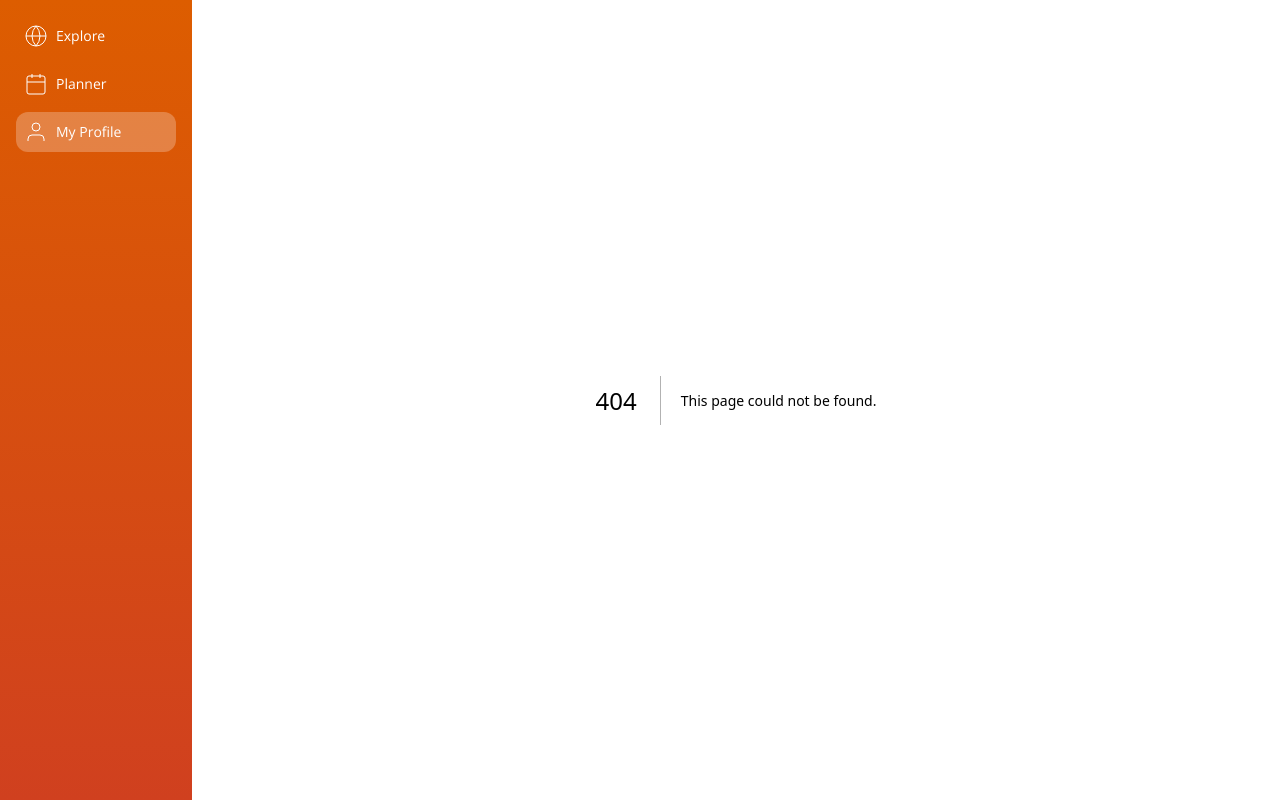
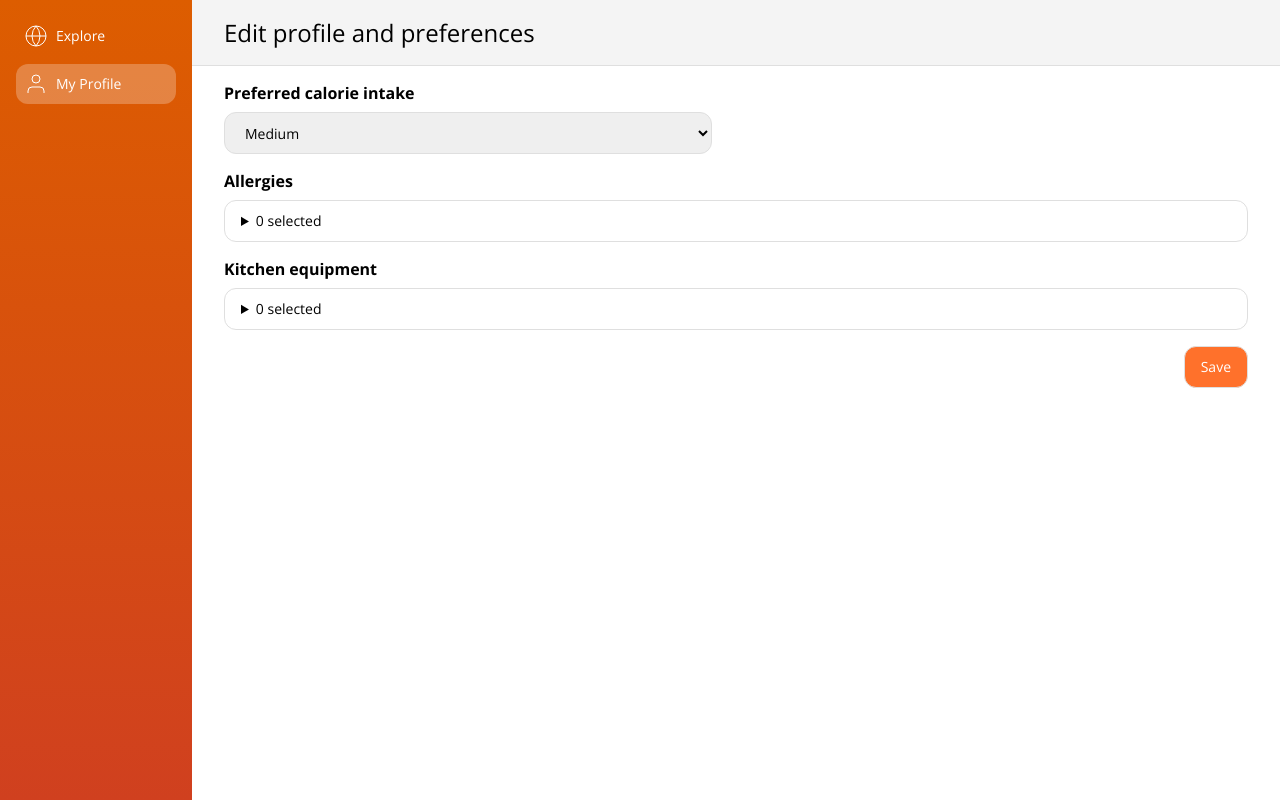
Before and after one commit to makiprogrammer/cookbook, a Next.js app: page /profile in a window 1280 px wide. Before the commit this address had no page. Built offline with nearby package versions, Linux system fonts and the light colour scheme.

Commit message:
Create profile settings page

```diff
--- /dev/null
+++ b/app/profile/ProfileEditor.tsx
@@ -0,0 +1,83 @@
+"use client";
+
+import { Button } from "components/Button";
+import { Multiselect } from "components/Multiselect";
+import { formDataToObject } from "global/formData";
+import { allergyList, calorieIntakeList, equipmentList } from "global/meals";
+import {
+  ProfileSettings,
+  defaultProfileSettings,
+  profileSettingsKey,
+} from "global/profile";
+import { FormSubmitHandler } from "global/types";
+import useLocalStorage from "global/useLocalStorage";
+
+import styles from "./ProfilePage.module.css";
+
+export default function ProfileEditor() {
+  const [profileSettings, setProfileSettings] =
+    useLocalStorage<ProfileSettings>(
+      profileSettingsKey,
+      defaultProfileSettings
+    );
+
+  const { allergies, equipment, calorieIntake } = profileSettings ?? {};
+
+  const onSubmit: FormSubmitHandler = (e) => {
+    e.preventDefault(); // disable form action
+    const formData = new FormData(e.currentTarget);
+    const newSettings = formDataToObject(formData, [
+      "equipment",
+      "allergies",
+    ]) as ProfileSettings;
+    setProfileSettings(newSettings);
+    alert("Settings saved!");
+  };
+
+  if (!profileSettings) return null;
+
+  return (
+    <form className={styles.form} onSubmit={onSubmit}>
+      <div className={styles.table}>
+        <label>
+          Preferred calorie intake
+          <select name="calorieIntake" defaultValue={calorieIntake}>
+            {calorieIntakeList.map((ci) => (
+              <option key={ci.id} value={ci.id}>
+                {ci.label}
+              </option>
+            ))}
+          </select>
+        </label>
+
+        <label className={styles.full}>
+          Allergies
+          <Multiselect
+            name="allergies"
+            options={allergyList.map(({ id, label }) => ({
+              id,
+              label,
+              defaultSelected: allergies?.includes(id),
+            }))}
+          />
+        </label>
+
+        <label className={styles.full}>
+          Kitchen equipment
+          <Multiselect
+            name="equipment"
+            options={equipmentList.map(({ id, label }) => ({
+              id,
+              label,
+              defaultSelected: equipment?.includes(id),
+            }))}
+          />
+        </label>
+      </div>
+
+      <Button type="submit" theme="primary" style={{ marginLeft: "auto" }}>
+        Save
+      </Button>
+    </form>
+  );
+}
--- /dev/null
+++ b/app/profile/ProfilePage.module.css
@@ -0,0 +1,22 @@
+.form {
+  display: flex;
+  flex-direction: column;
+  gap: 1rem;
+}
+
+.table {
+  display: grid;
+  grid-template-columns: 1fr 1fr;
+  gap: 1rem 3rem;
+}
+
+.table > * {
+  display: flex;
+  flex-direction: column;
+  gap: 0.5rem;
+  font-weight: bold;
+}
+
+.table .full {
+  grid-column: 1 / -1;
+}
--- /dev/null
+++ b/app/profile/page.tsx
@@ -0,0 +1,16 @@
+import { PageContent, PageTitle } from "components/PageStructure";
+
+import ProfileEditor from "./ProfileEditor";
+
+export default function ProfilePage() {
+  return (
+    <main>
+      <PageTitle>
+        <h1>Edit profile and preferences</h1>
+      </PageTitle>
+      <PageContent>
+        <ProfileEditor />
+      </PageContent>
+    </main>
+  );
+}
--- a/global/meals.ts
+++ b/global/meals.ts
@@ -1,4 +1,6 @@
 import {
+  Allergen,
+  CalorieIntake,
   Ingredient,
   KitchenEquipment,
   MealType,
@@ -22,8 +24,7 @@ export const mealIconType: Record<MealType, IconType> = {
   OTHER: "star",
 };
 
-export function useMealTypes() {
-  const mealTypes: Record<MealType, string> = {
+export const mealTypeNames: Record<MealType, string> = {
   DRINK: "Drink",
   BREAKFAST: "Breakfast",
   APPETIZER: "Appetizer",
@@ -33,15 +34,14 @@ export function useMealTypes() {
   SNACK: "Snack",
   OTHER: "Other",
 };
-  const mealTypesList = Object.entries(mealTypes).map(([key, label]) => ({
-    key,
+export const mealTypeList = Object.entries(mealTypeNames).map(
+  ([id, label]) => ({
+    id: id as MealType,
     label,
-  }));
-  return { mealTypes, mealTypesList };
-}
+  })
+);
 
-export function useKitchenEquipment() {
-  const equipment: Record<KitchenEquipment, string> = {
+export const equipmentNames: Record<KitchenEquipment, string> = {
   OVEN: "oven",
   STOVE: "stove",
   MICROWAVE: "microwave",
@@ -50,12 +50,9 @@ export function useKitchenEquipment() {
   BLENDER: "blender",
   PAN: "pan",
 };
-  const equipmentList = Object.entries(equipment).map(([id, label]) => ({
-    id: id as KitchenEquipment,
-    label,
-  }));
-  return { equipment, equipmentList };
-}
+export const equipmentList = Object.entries(equipmentNames).map(
+  ([id, label]) => ({ id: id as KitchenEquipment, label })
+);
 
 export const unitNames: Record<Unit, string> = {
   GRAM: "g",
@@ -73,6 +70,31 @@ export const unitsOfType: Record<UnitType, Unit[]> = {
   NONE: [],
 };
 
+export const allergyNames: Record<Allergen, string> = {
+  GLUTEN: "gluten",
+  DAIRY: "dairy",
+  EGGS: "eggs",
+  SOY: "soy",
+  FISH: "fish",
+  SHELLFISH: "shellfish",
+  PEANUT: "peanut",
+  TREE_NUTS: "tree nuts",
+  SESAME: "sesame",
+};
+export const allergyList = Object.entries(allergyNames).map(([id, label]) => ({
+  id: id as Allergen,
+  label,
+}));
+
+export const calorieIntakeNames: Record<CalorieIntake, string> = {
+  LOW: "Low",
+  MEDIUM: "Medium",
+  HIGH: "High",
+};
+export const calorieIntakeList = Object.entries(calorieIntakeNames).map(
+  ([id, label]) => ({ id: id as CalorieIntake, label })
+);
+
 /** An object mapping raw ingredient id with the `Ingredient` object. */
 export type IngredientMapping = Record<string, Ingredient>;
 
--- a/global/navigation.ts
+++ b/global/navigation.ts
@@ -8,6 +8,6 @@ export interface NavigationItem {
 
 export const NAVIGATION_LINKS: NavigationItem[] = [
   { href: "/explore", label: "Explore", icon: "globe" },
-  { href: "/planner", label: "Planner", icon: "calendar" },
+  // { href: "/planner", label: "Planner", icon: "calendar" },
   { href: "/profile", label: "My Profile", icon: "user" },
 ];
--- /dev/null
+++ b/global/profile.ts
@@ -0,0 +1,13 @@
+import { KitchenEquipment, Allergen, CalorieIntake } from "@prisma/client";
+
+export interface ProfileSettings {
+  equipment?: KitchenEquipment[];
+  allergies?: Allergen[];
+  calorieIntake?: CalorieIntake;
+}
+
+export const profileSettingsKey = "profileSettings";
+export const defaultProfileSettings: ProfileSettings = {
+  allergies: [],
+  calorieIntake: CalorieIntake.MEDIUM,
+};
--- a/global/types.ts
+++ b/global/types.ts
@@ -1,3 +1,6 @@
 import { Argument } from "classnames";
+import { FormEventHandler } from "react";
 
 export type ClassName = Argument;
+
+export type FormSubmitHandler = FormEventHandler<HTMLFormElement>;
--- /dev/null
+++ b/global/useLocalStorage.ts
@@ -0,0 +1,48 @@
+"use client";
+
+import { useCallback, useEffect, useState } from "react";
+
+function savedValue(key: string, isObject: boolean) {
+  let savedValue = localStorage.getItem(key);
+  if (savedValue && isObject) {
+    try {
+      return JSON.parse(savedValue);
+    } catch (e) {
+      console.error(e);
+    }
+  }
+  return savedValue;
+}
+
+export default function useLocalStorage<T>(
+  key: string,
+  initialValue: T
+): [T | undefined, (newValue: T) => void] {
+  const isObject = typeof initialValue === "object";
+  const [value, setValue] = useState<T>();
+  // undefined on first render to avoid server side rendering problems
+
+  const setLocalStorageValue = useCallback(
+    (newValue: T) => {
+      const toBeSaved = isObject ? JSON.stringify(newValue) : newValue;
+      localStorage.setItem(key, toBeSaved as string);
+    },
+    [isObject, key]
+  );
+  const setValueComplete = useCallback(
+    (newValue: T) => {
+      setLocalStorageValue(newValue);
+      setValue(newValue);
+    },
+    [setLocalStorageValue, setValue]
+  );
+
+  // load saved from local storage or save initial object on first render
+  useEffect(() => {
+    const saved = savedValue(key, isObject);
+    if (saved === null) setValueComplete(initialValue);
+    else setValue(saved);
+  }, [initialValue, isObject, key, setLocalStorageValue, setValueComplete]);
+
+  return [value, setValueComplete];
+}
```
Also changed, not shown: app/recipe/[id]/page.tsx (+4 -7 lines), app/recipe/edit/RecipeEditor.tsx (+5 -7 lines), 1 other file (tests, documents, lock files or other folders). Lines whose indentation alone changed are shown as unchanged.
